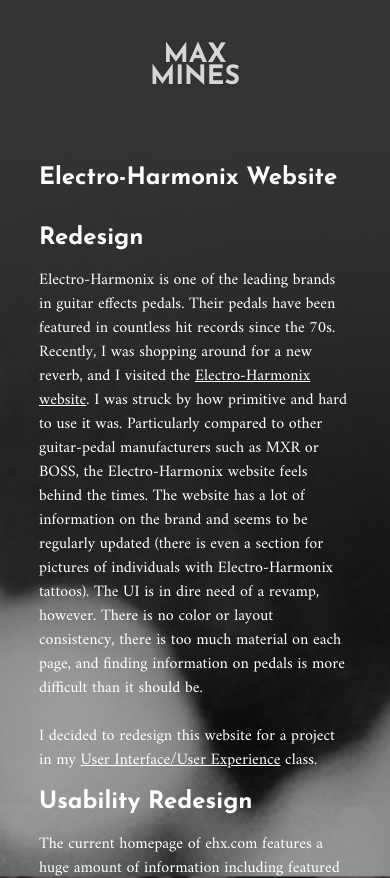
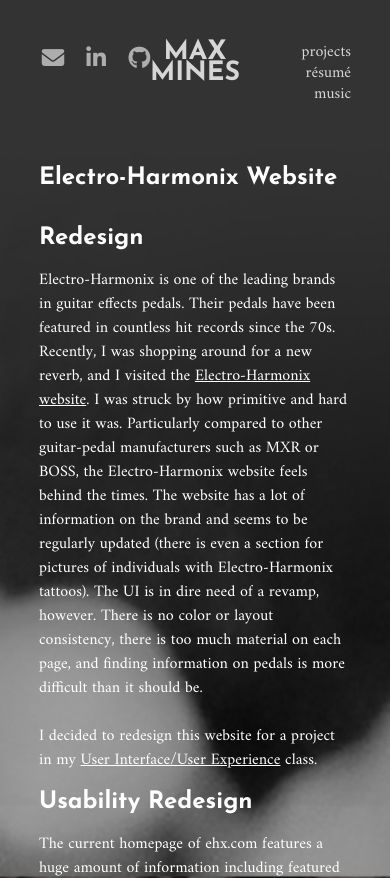
Before and after one commit to maxmin-es/max-mines-website, a plain HTML site: page ehx.html in a window 390 px wide. Drawn offline with nearby package versions, Linux system fonts and the light colour scheme; a web font is replaced by a local one.

Commit message:
fixing mobile probs

```diff
--- a/css/maxmines.css
+++ b/css/maxmines.css
@@ -191,7 +191,7 @@ a {
 	grid-column: 3/3;
 	grid-row:1;
 	font-family: 'Josefin Sans', sans-serif;
-	font-size: 1.7vw;
+	font-size: 2.5vw;
 	color: white;
 	opacity: 60%;
 	line-height: 80%;
@@ -207,7 +207,7 @@ a {
 	display: block;
 	margin-block-start: 60px;
 	grid-row:1;
-	font-size: 1.5vw;
+	font-size: 24pt;
 	color: white;
 	opacity: 1;
 	justify-content: flex-end;
@@ -383,9 +383,9 @@ a {
 		grid-column: 2/4;
 		grid-row: -1;
 		padding-block-start: 0px;
-		margin-block-start: 0px;
+		margin-block-start: 2vw;
 		padding-inline-end: 0px;
-		font-size: 5.5vw;
+		font-size: 30px;
 	}
 
 	.icons-home {
--- a/css/projectpage.css
+++ b/css/projectpage.css
@@ -79,7 +79,7 @@ img {
 
 	.topbar {
 		font-size: 20pt;
-		margin-block-start: 3vw;
+		margin-block-start: 2vw;
 		margin-block-end: 0vw;
 	}
 	.project-container {
@@ -88,10 +88,19 @@ img {
 		grid-template-rows: 10vh 120px 1fr 1fr 1fr 1fr;
 	  }
 	  .vnav {
-		display: none;
-		grid-column: 3;
-		grid-row: 2/4;
+		grid-column: 3/5;
+		grid-row: 1;
 		padding-block-start: 0;
+		text-align: right;
+		font-size: 12pt;
+		margin-block-start: 2vw;
+	}
+
+	.nav-text {
+		font-size: 12pt;
+		line-height: 16pt;
+		padding-inline-end: 10vw;
+
 	}
 
 	.project-body {
@@ -114,8 +123,11 @@ img {
 	}
 
 	.icons {
-		visibility: hidden;
-		grid-row: 2/5;
-		grid-column: 2/2 !important;
+		align-items: flex-start;
+		visibility: visible;
+		padding-inline-start: 10vw;
+		grid-row: 1;
+		grid-column: 1/3 !important;
+		text-align: start;
 	}
 }
```
